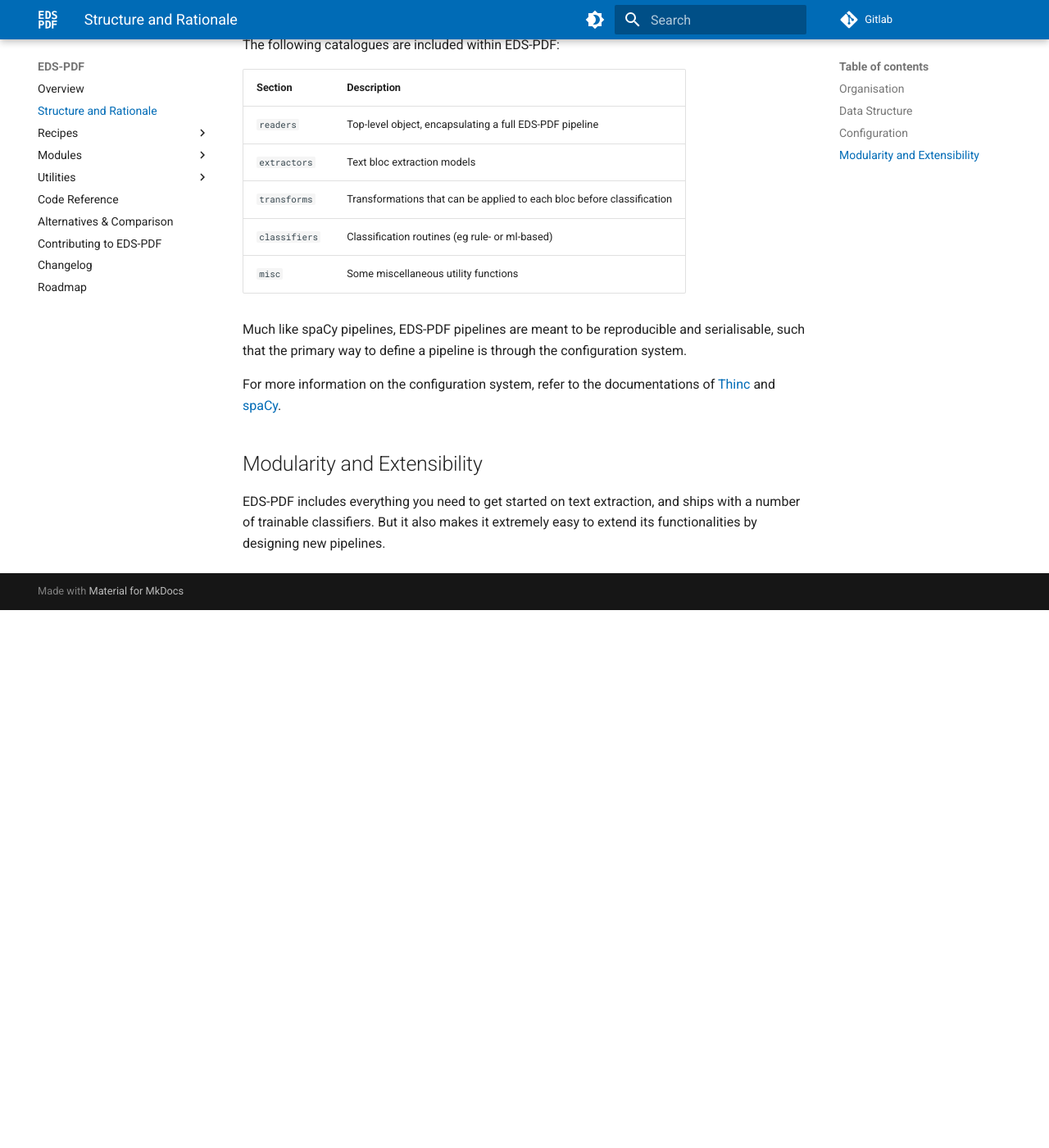
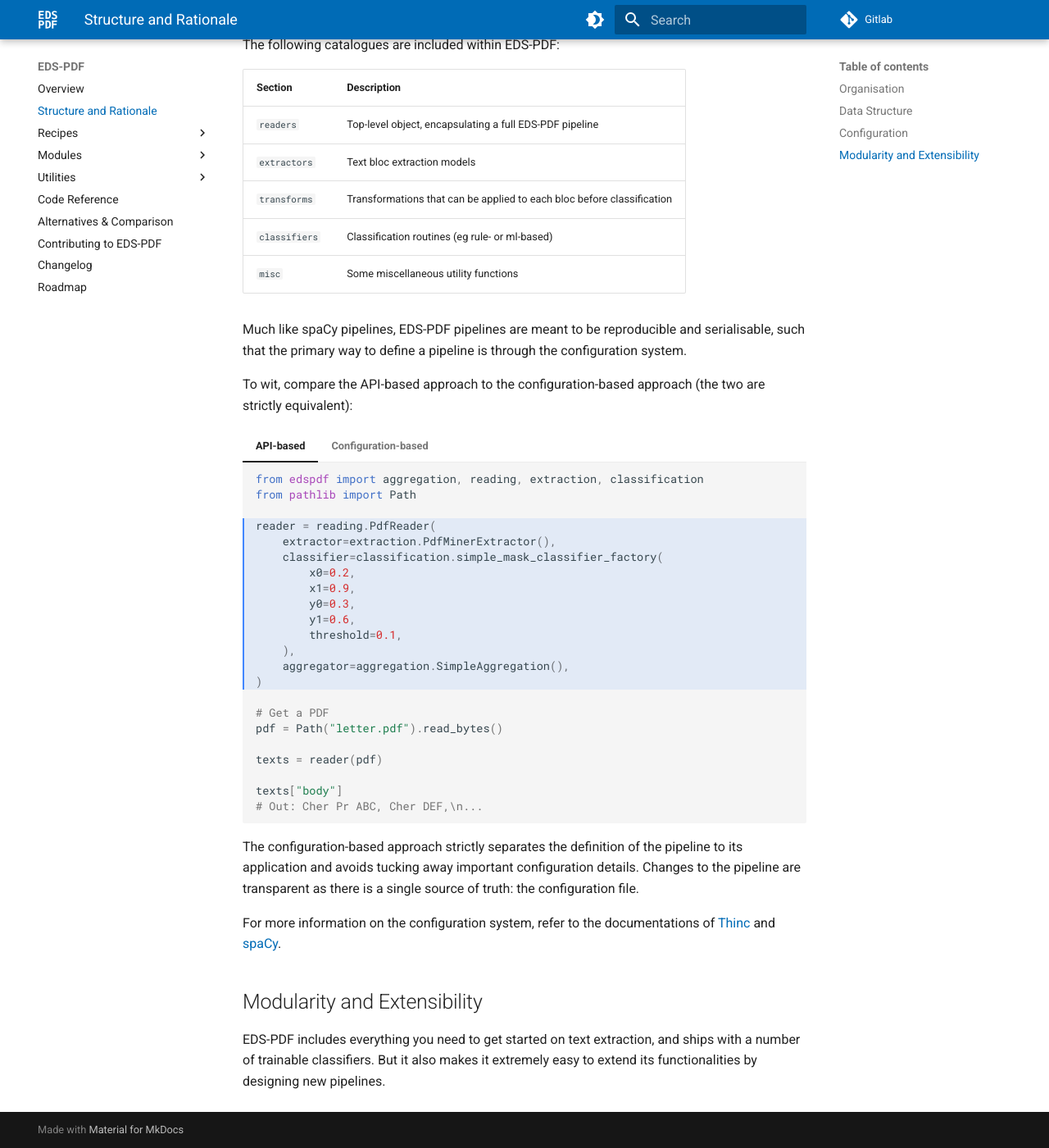
Before and after one commit to aphp/edspdf, an MkDocs documentation site: the page built from docs/rationale.md, in a window 1280 px wide and 1400 px high, scrolled down 1844 px. Shown: the whole window at 82% size. Built offline with MkDocs 1.6.1 and Material for MkDocs 9.7.7, drawn with Linux system fonts in a browser that asks for light colours; a script that is not in the unit is left out; before the commit the page ends 2588 px from its top, so only the background shows below that.

Commit message:
docs: update the rationale

````diff
--- a/docs/rationale.md
+++ b/docs/rationale.md
@@ -71,6 +71,76 @@
 Much like spaCy pipelines, EDS-PDF pipelines are meant to be reproducible and serialisable,
 such that the primary way to define a pipeline is through the configuration system.
 
+To wit, compare the API-based approach to the configuration-based approach (the two are strictly equivalent):
+
+=== "API-based"
+
+    ```python hl_lines="4-14"
+    from edspdf import aggregation, reading, extraction, classification
+    from pathlib import Path
+
+    reader = reading.PdfReader(
+        extractor=extraction.PdfMinerExtractor(),
+        classifier=classification.simple_mask_classifier_factory(
+            x0=0.2,
+            x1=0.9,
+            y0=0.3,
+            y1=0.6,
+            threshold=0.1,
+        ),
+        aggregator=aggregation.SimpleAggregation(),
+    )
+
+    # Get a PDF
+    pdf = Path("letter.pdf").read_bytes()
+
+    texts = reader(pdf)
+
+    texts["body"]
+    # Out: Cher Pr ABC, Cher DEF,\n...
+    ```
+
+=== "Configuration-based"
+
+    ```toml title="config.cfg"
+    [reader]
+    @readers = "pdf-reader.v1"
+
+    [reader.extractor]
+    @extractors = "pdfminer.v1"
+
+    [reader.classifier]
+    @classifiers = "mask.v1"
+    x0 = 0.2
+    x1 = 0.9
+    y0 = 0.3
+    y1 = 0.6
+    threshold = 0.1
+
+    [reader.aggregator]
+    @aggregators = "simple.v1"
+    ```
+
+    ```python hl_lines="4-5"
+    from edspdf import registry, Config
+    from pathlib import Path
+
+    config = Config().from_disk("config.cfg")
+    reader = registry.resolve(config)["reader"]
+
+    # Get a PDF
+    pdf = Path("letter.pdf").read_bytes()
+
+    texts = reader(pdf)
+
+    texts["body"]
+    # Out: Cher Pr ABC, Cher DEF,\n...
+    ```
+
+The configuration-based approach strictly separates the definition of the pipeline
+to its application and avoids tucking away important configuration details.
+Changes to the pipeline are transparent as there is a single source of truth: the configuration file.
+
 For more information on the configuration system, refer to the documentations of
 [Thinc](https://thinc.ai/docs/usage-config) and [spaCy](https://spacy.io/usage/training#config).
 
--- a/edspdf/__init__.py
+++ b/edspdf/__init__.py
@@ -1,3 +1,5 @@
+from thinc.api import Config
+
 from edspdf.reg import registry
 
 from . import aggregation, classification, extraction, misc, reading, transforms
--- a/pyproject.toml
+++ b/pyproject.toml
@@ -3,7 +3,9 @@
 version = "0.4.3"
 description = "Smart text extraction from PDF documents"
 authors = [
-    "Basile Dura <basile.dura-ext@aphp.fr>"
+    "Basile Dura <basile.dura-ext@aphp.fr>",
+    "Alice Calliger <alice.calliger-ext@aphp.fr>",
+    "Perceval Wajsburt <perceval.wajsburt-ext@aphp.fr>",
 ]
 license = "BSD-3"
 readme = "README.md"
````
Also changed, not shown: 2 other files.
